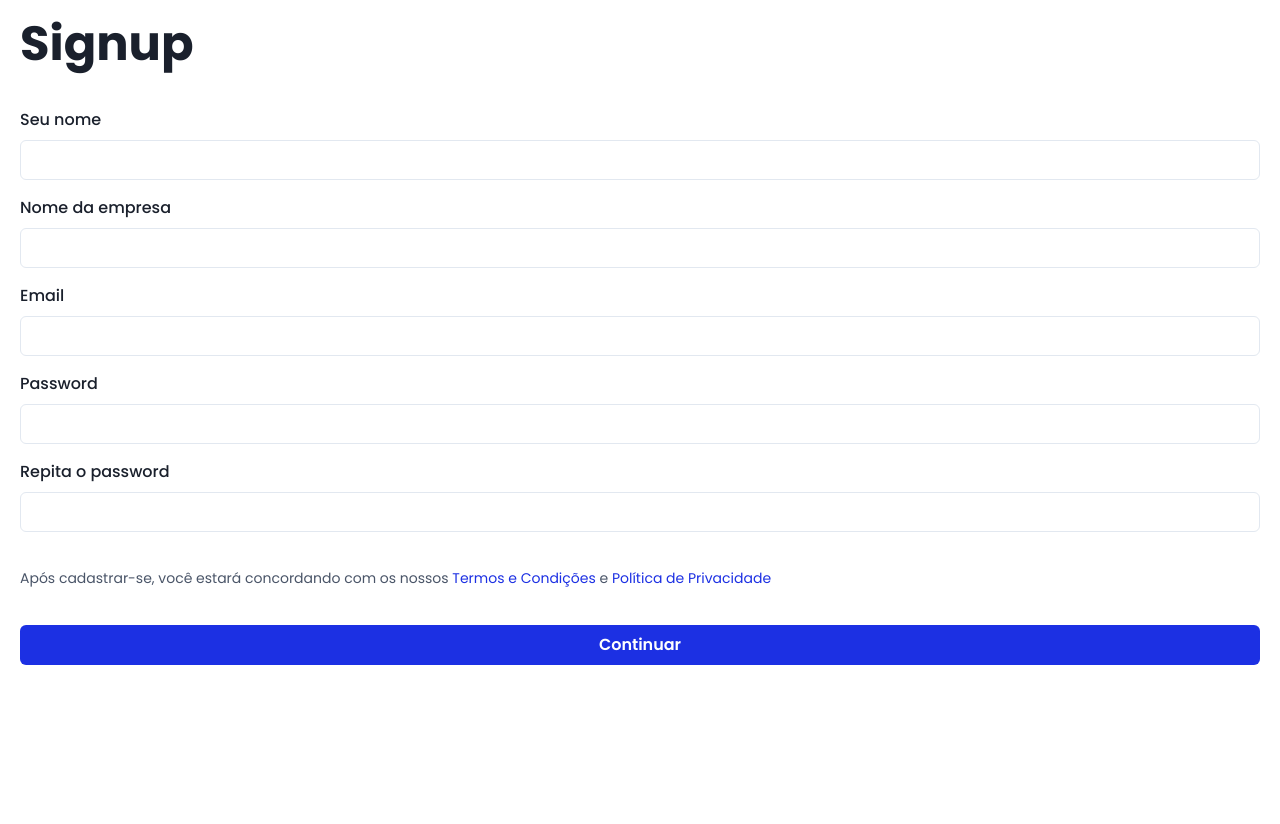
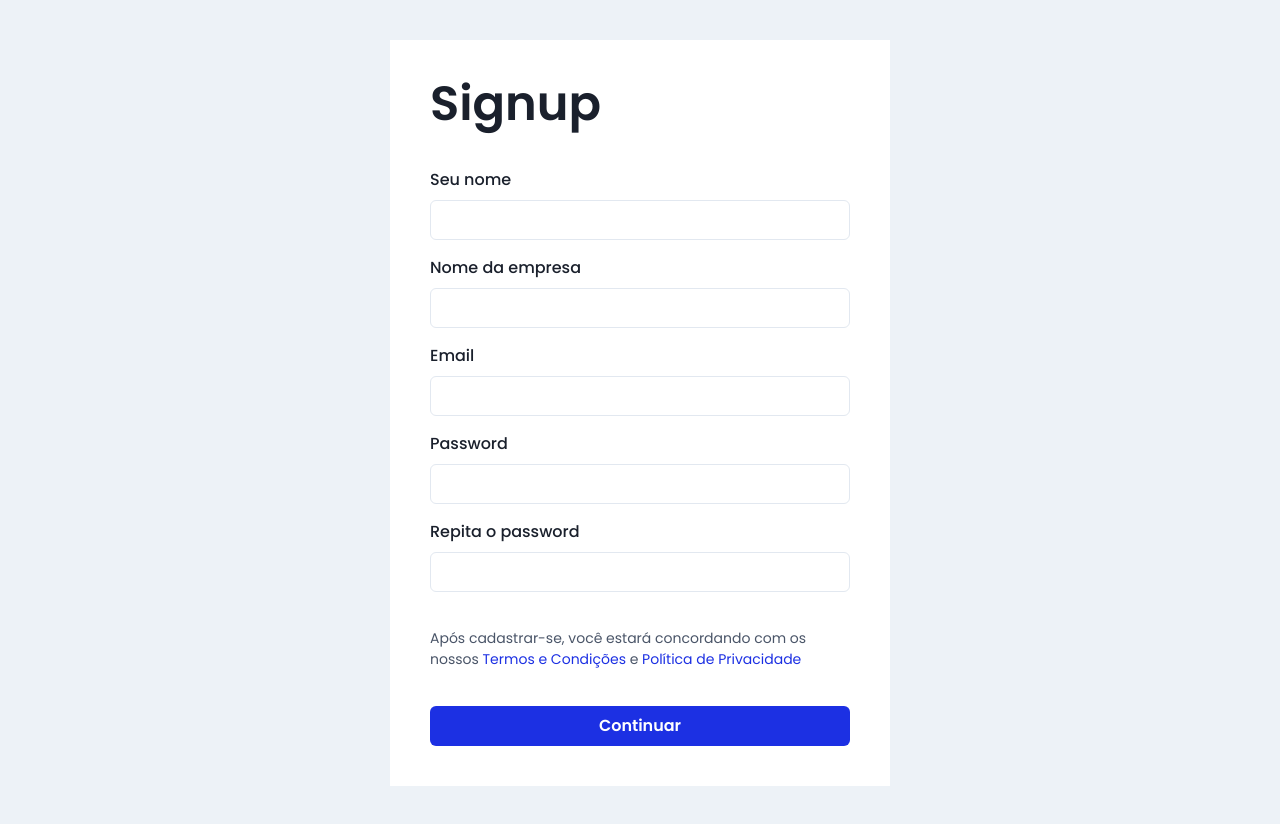
Before and after one commit to kaluabentes/nextjs-jwt-auth, a Next.js app: page /auth/signup in a window 1280 px wide. Before the commit the page ends 800 px from the top, so only its background shows below. Built offline with nearby package versions, Linux system fonts and the light colour scheme.

Commit message:
refactor: change auth template

```diff
--- a/src/components/shared/Auth/index.tsx
+++ b/src/components/shared/Auth/index.tsx
@@ -1,10 +1,26 @@
-import { Box } from "@chakra-ui/react"
+import { Box, Container, Flex } from "@chakra-ui/react"
 import { ReactElement, ReactNode } from "react"
 
 interface AuthProps {
   children: ReactNode
 }
 
-const Auth = ({ children }: AuthProps) => <Box padding={5}>{children}</Box>
+const Auth = ({ children }: AuthProps) => (
+  <Flex
+    justifyContent="center"
+    paddingTop={{ base: 0, sm: 10 }}
+    paddingBottom={{ base: 0, sm: 10 }}
+  >
+    <Box
+      height={{ base: "100vh", sm: "initial" }}
+      width={{ base: "100vw", sm: "initial" }}
+      maxWidth="500px"
+      backgroundColor="white"
+      padding={{ base: 5, sm: 10 }}
+    >
+      {children}
+    </Box>
+  </Flex>
+)
 
 export default Auth
--- a/src/pages/auth/signup.tsx
+++ b/src/pages/auth/signup.tsx
@@ -16,7 +16,7 @@ const Signup = () => {
 
   return (
     <Auth>
-      <Heading size="2xl" marginBottom={10}>
+      <Heading size="2xl" marginBottom={10} fontWeight="semibold">
         {t("signup")}
       </Heading>
       <FormControl marginBottom={4}>
--- a/src/styles/theme.ts
+++ b/src/styles/theme.ts
@@ -4,6 +4,13 @@ const theme = extendTheme({
   fonts: {
     heading: `'Poppins', sans-serif`,
     body: `'Poppins', sans-serif`,
+  },
+  styles: {
+    global: {
+      "html, body": {
+        background: "gray.100",
+      },
+    },
   },
   colors: {
     brand: {
```
